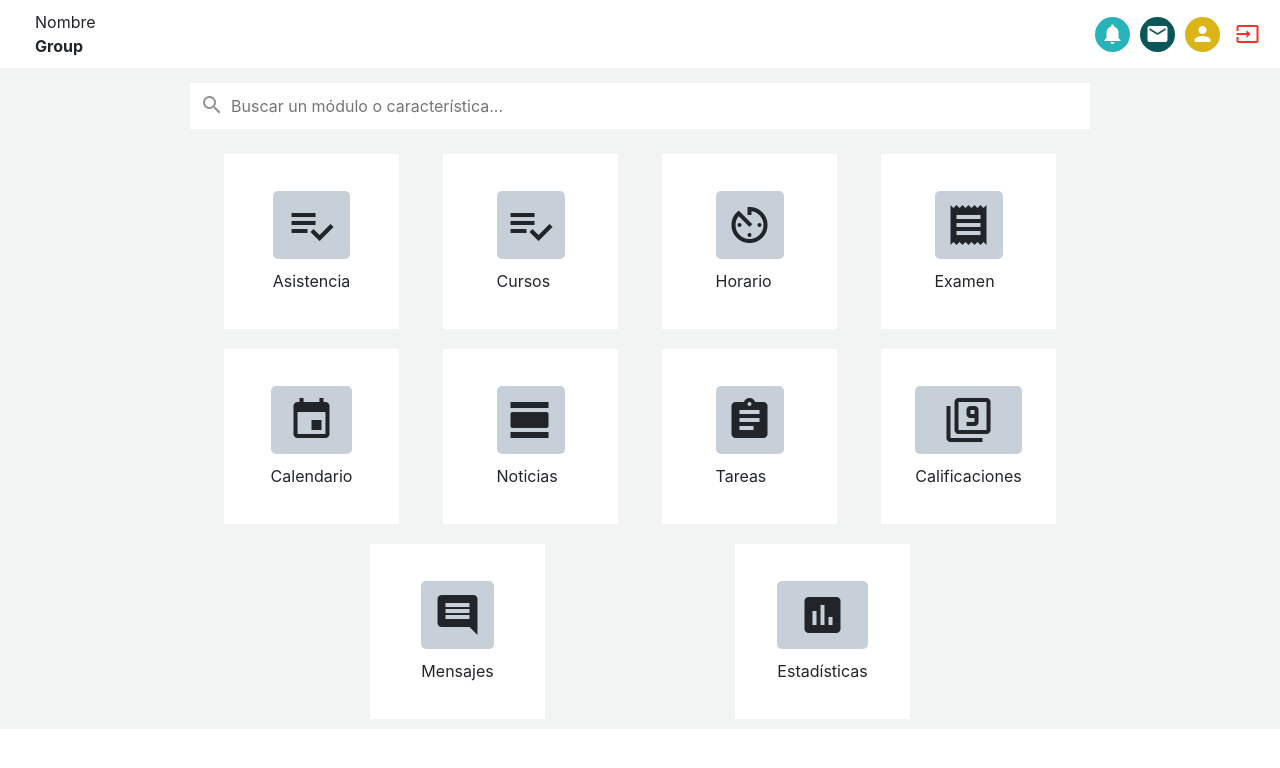
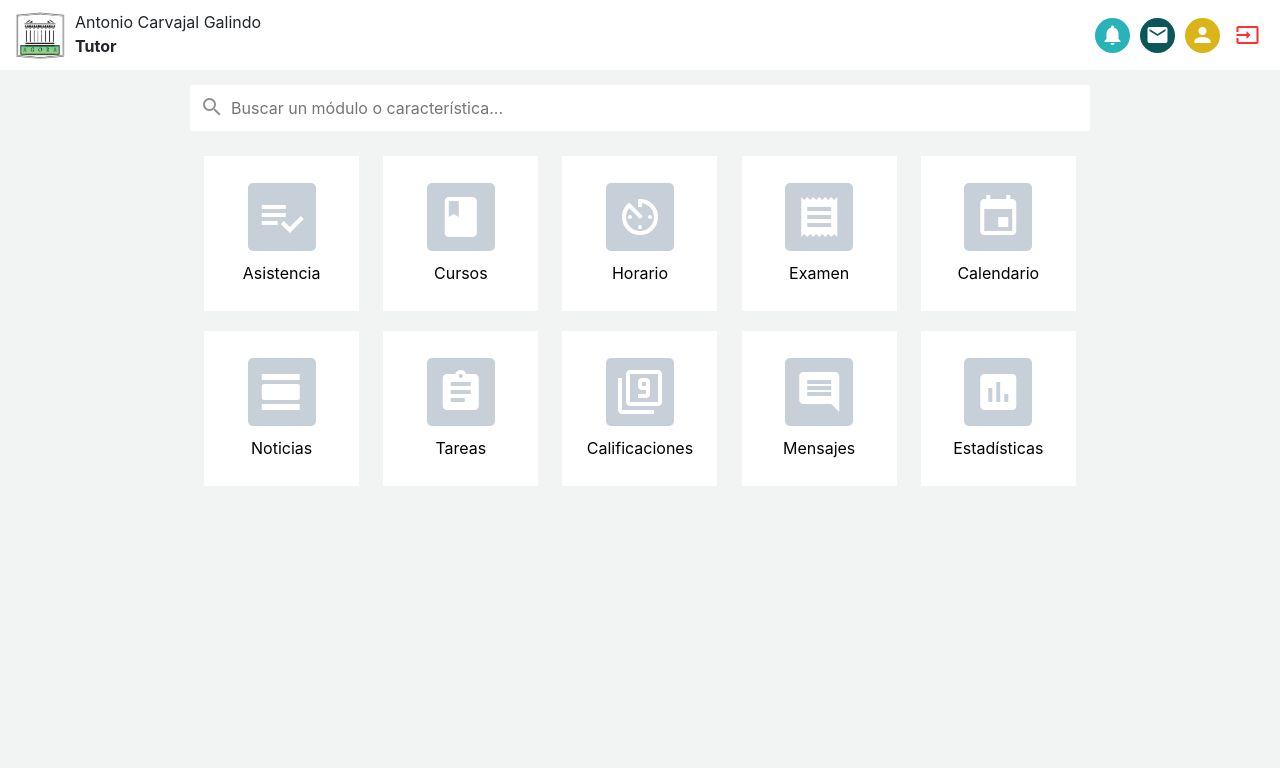
Before and after one commit to MisterQuestions/hackathon_plataforma, a Vue app: page /dashboard in a window 1280 px wide. Shown: the top 768 px of the page. Built offline with nearby package versions, Linux system fonts and the light colour scheme.

Commit message:
Dashboard updated

```diff
--- a/src/components/Header.vue
+++ b/src/components/Header.vue
@@ -1,22 +1,27 @@
 <template>
   <div class="header">
     <div class="me">
-      <div class="name">Nombre</div>
-      <div class="group"><b>Group</b></div>
+      <div class="logo">
+        <img src="@/assets/logo.png">
+      </div>
+      <div class="data">
+        <div class="name">Antonio Carvajal Galindo</div>
+        <div class="group"><b>Tutor</b></div>
+      </div>
     </div>
     <div class="quickactions">
-      <div class="icon notifications">
+      <a class="icon notifications" href="/profile/notifications">
         <i class="material-icons">notifications</i>
-      </div>
-      <div class="icon messages">
+      </a>
+      <a class="icon messages" href="/profile/messages">
         <i class="material-icons">email</i>
-      </div>
-      <div class="icon profile">
+      </a>
+      <a class="icon profile" href="/profile">
         <i class="material-icons">person</i>
-      </div>
-      <div class="icon">
+      </a>
+      <a class="icon" href="/logout">
         <i class="material-icons logout">input</i>
-      </div>
+      </a>
     </div>
   </div>
 </template>
@@ -30,7 +35,21 @@
 }
 
 .me {
-  margin-left: 25px;
+  margin-left: 5px;
+  display: flex;
+}
+
+.logo {
+  width: 50px;
+
+  img {
+    width: 100%;
+    height: 100%;
+  }
+}
+
+.data {
+  margin-left: 10px;
 }
 
 .quickactions {
@@ -50,6 +69,7 @@ i {
   align-items: center;
   justify-content: center;
   margin: 0 5px;
+  text-decoration: none;
 }
 
 .notifications {
--- a/src/views/Dashboard.vue
+++ b/src/views/Dashboard.vue
@@ -7,86 +7,86 @@
           <input type="text" placeholder="Buscar un módulo o característica...">
         </div>
         <div class="modules">
-          <div class="box">
+          <a class="box" href="/dashboard/assistance">
             <div class="info">
               <div class="icon">
                 <i class="material-icons">playlist_add_check</i>
               </div>
               <div class="name">Asistencia</div>
             </div>
-          </div>
-          <div class="box">
+          </a>
+          <a class="box" href="/dashboard/courses">
             <div class="info">
               <div class="icon">
-                <i class="material-icons">playlist_add_check</i>
+                <i class="material-icons">book</i>
               </div>
               <div class="name">Cursos</div>
             </div>
-          </div>
-          <div class="box">
+          </a>
+          <a class="box" href="/dashboard/schedule">
             <div class="info">
               <div class="icon">
                 <i class="material-icons">av_timer</i>
               </div>
               <div class="name">Horario</div>
             </div>
-          </div>
-          <div class="box">
+          </a>
+          <a class="box" href="/dashboard/exam">
             <div class="info">
               <div class="icon">
                 <i class="material-icons">receipt</i>
               </div>
               <div class="name">Examen</div>
             </div>
-          </div>
-          <div class="box">
+          </a>
+          <a class="box" href="/dashboard/calendar">
             <div class="info">
               <div class="icon">
                 <i class="material-icons">event</i>
               </div>
               <div class="name">Calendario</div>
             </div>
-          </div>
-          <div class="box">
+          </a>
+          <a class="box" href="/dashboard/news">
             <div class="info">
               <div class="icon">
                 <i class="material-icons">view_day</i>
               </div>
               <div class="name">Noticias</div>
             </div>
-          </div>
-          <div class="box">
+          </a>
+          <a class="box" href="/dashboard/assignments">
             <div class="info">
               <div class="icon">
                 <i class="material-icons">assignment</i>
               </div>
               <div class="name">Tareas</div>
             </div>
-          </div>
-          <div class="box">
+          </a>
+          <a class="box" href="/dashboard/grades">
             <div class="info">
               <div class="icon">
                 <i class="material-icons">filter_9</i>
               </div>
               <div class="name">Calificaciones</div>
             </div>
-          </div>
-          <div class="box">
+          </a>
+          <a class="box" href="/dashboard/messages">
             <div class="info">
               <div class="icon">
                 <i class="material-icons">insert_comment</i>
               </div>
               <div class="name">Mensajes</div>
             </div>
-          </div>
-          <div class="box">
+          </a>
+          <a class="box" href="/dashboard/stats">
             <div class="info">
               <div class="icon">
                 <i class="material-icons">assessment</i>
               </div>
               <div class="name">Estadísticas</div>
             </div>
-          </div>
+          </a>
         </div>
       </div>
     </div>
@@ -95,6 +95,7 @@
 <style lang="scss" scoped>
 .dashboard {
   background-color: #f2f4f4;
+  height: 100vh;
 }
 
 .overview {
@@ -134,13 +135,26 @@
 }
 
 .box {
-  width: 175px;
-  height: 175px;
+  width: 155px;
+  height: 155px;
   margin: 10px;
   background-color: #ffffff;
   display: flex;
   align-items: center;
   justify-content: center;
+  text-decoration: none;
+  transition: all .2s ease-in-out;
+
+  &:hover {
+    transform: scale(1.1);
+  }
+}
+
+.info {
+  display: flex;
+  align-items: center;
+  justify-content: center;
+  flex-direction: column;
 }
 
 .icon {
@@ -153,11 +167,13 @@
 
   i {
     font-size: 3rem;
+    color: #ffffff;
   }
 }
 
 .name {
   margin-top: 10px;
+  color: #000000;
 }
 </style>
 
```
Also changed, not shown: src/assets/logo.png.
